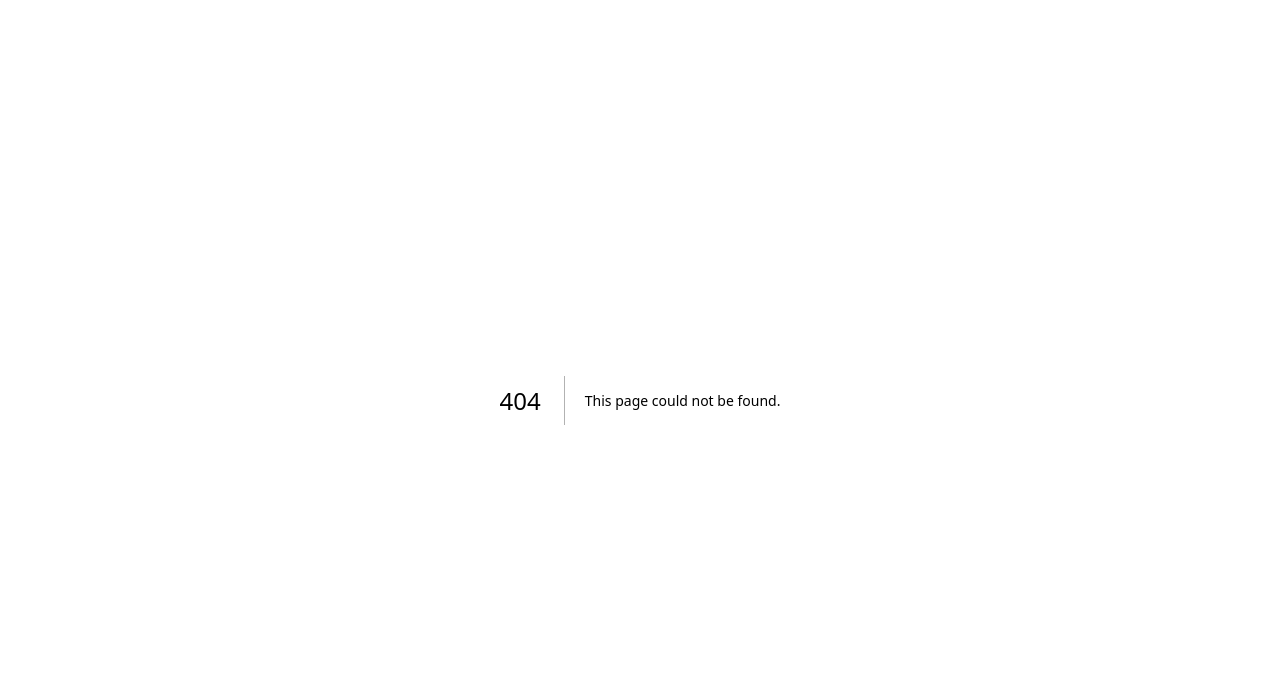
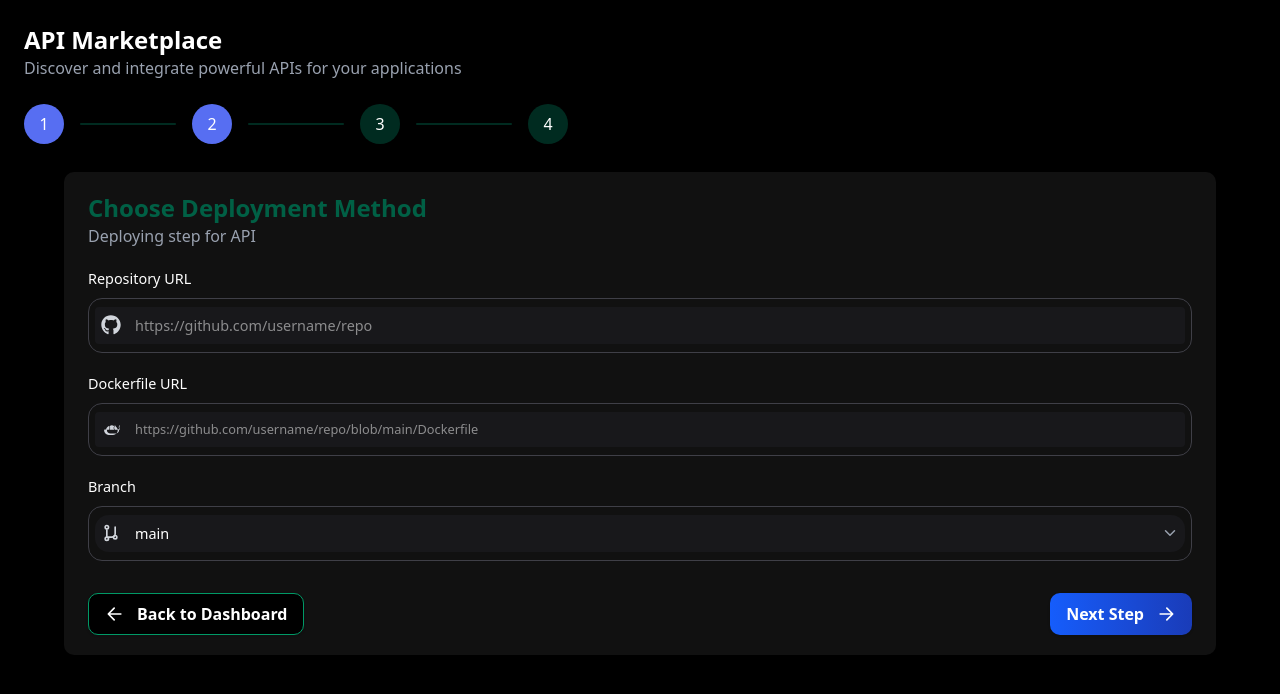
Before and after one commit to vky5/Blacktree, a Next.js app in the folder apps/web/: page /developers in a window 1280 px wide. Before the commit this address had no page. Shown: the top 694 px of the page. Built offline with nearby package versions, Linux system fonts and the light colour scheme.

Commit message:
integration page completed

```diff
--- /dev/null
+++ b/apps/web/src/app/developers/page.tsx
@@ -0,0 +1,37 @@
+'use client'
+
+import React, { useState } from 'react'
+
+import Steps from '@/components/Developers/Steps'
+import IntegrationStep1 from '@/components/Developers/IntegrationStep1';
+
+
+function HostAPI() {
+  const [currentStep, setCurrentStep] = useState(2);
+  const totalSteps = 4;
+
+  return (
+    <div className='bg-black min-h-screen p-6 text-white'>
+      <div className="mb-6">
+        <h1 className="text-2xl font-bold">API Marketplace</h1>
+        <p className="text-gray-400">Discover and integrate powerful APIs for your applications</p>
+      </div>
+
+      <div className="flex items-center gap-4">
+        {[...Array(totalSteps)].map((_, index) => (
+          <React.Fragment key={index}>
+            <Steps no={index + 1} active={currentStep >= index + 1} />
+            {index < totalSteps - 1 && (
+              <div className="h-0.5 w-24 bg-emerald-900/55 rounded" />
+            )}
+          </React.Fragment>
+        ))}
+      </div>
+      <div>
+        <IntegrationStep1 />
+      </div>
+    </div>
+  )
+}
+
+export default HostAPI;
--- a/apps/web/src/app/globals.css
+++ b/apps/web/src/app/globals.css
@@ -10,6 +10,7 @@
   --font-sans: var(--font-geist-sans);
   --font-mono: var(--font-geist-mono);
   --color-emerald: #047955;
+  --color-priBlue: #576EF2;
 }
 
 /*
--- /dev/null
+++ b/apps/web/src/components/Developers/IntegrationStep1.tsx
@@ -0,0 +1,136 @@
+import { FaGithub } from "react-icons/fa";
+
+function IntegrationStep1() {
+  return (
+    <div className="mx-10 my-7 px-6 py-5 bg-[#111] rounded-lg">
+      {/* heading */}
+      <div>
+        <div className="text-2xl font-semibold border-zinc-800 text-emerald-800">
+          Choose Deployment Method
+        </div>
+        <div className="text-gray-400">Deploying step for API</div>
+      </div>
+
+      {/* Info about the repository */}
+      <div className="mt-5 text-white text-[0.9rem]">Repository URL</div>
+      <div className="relative mt-2 group px-1.5 py-2 rounded-xl focus-within:border-emerald-600 focus-within:ring-1 focus-within:ring-emerald-800 border border-zinc-700 transition">
+        <span className="absolute left-3 top-1/2 -translate-y-1/2 text-gray-300 pointer-events-none">
+          <FaGithub size={20} />
+        </span>
+        <input
+          type="text"
+          placeholder="https://github.com/username/repo"
+          className="w-full pl-10 py-2 rounded text-[0.9rem] bg-zinc-900 text-white outline-none"
+        />
+      </div>
+      <div className="mt-5 text-white text-[0.9rem]">Dockerfile URL</div>
+      <div className="relative mt-2 group px-1.5 py-2 rounded-xl focus-within:border-emerald-600 focus-within:ring-1 focus-within:ring-emerald-800 border border-zinc-700 transition">
+        <span className="absolute left-3 top-1/2 -translate-y-1/2 text-gray-300 pointer-events-none">
+          {/* Docker icon SVG */}
+          <svg width={20} height={20} viewBox="0 0 32 32" fill="currentColor">
+            <path d="M29.5 17.2c-.2-.2-.5-.3-.8-.3h-2.1c-.2-2.1-1.6-4-3.6-5.3l-.7-.4-.5.7c-.6.8-.8 1.7-.7 2.6.1.7.4 1.4.9 2 .2.2.2.5 0 .7-.2.2-.5.2-.7 0-.6-.7-1-1.5-1.1-2.4-.1-.9.1-1.9.7-2.7l.5-.7-.7-.4c-2.1-1.2-4.5-1.2-6.6 0l-.7.4.5.7c.6.8.8 1.7.7 2.7-.1.9-.5 1.7-1.1 2.4-.2.2-.5.2-.7 0-.2-.2-.2-.5 0-.7.5-.6.8-1.3.9-2 .1-.9-.1-1.8-.7-2.6l-.5-.7-.7.4c-2 1.2-3.4 3.2-3.6 5.3h-2.1c-.3 0-.6.1-.8.3-.2.2-.3.5-.3.8 0 4.1 3.3 7.4 7.3 7.4h7.1c4.1 0 7.3-3.3 7.3-7.4 0-.3-.1-.6-.3-.8zm-7.3 6.1h-7.1c-3.2 0-5.7-2.6-5.7-5.8 0-.1.1-.2.2-.2h19.2c.1 0 .2.1.2.2 0 3.2-2.6 5.8-5.8 5.8z" />
+            <path d="M23.5 10.2c-.2-.1-.5-.1-.7.1-.2.2-.2.5 0 .7.5.6.8 1.3.9 2 .1.9-.1 1.8-.7 2.6l-.5.7.7.4c2.1 1.2 4.5 1.2 6.6 0l.7-.4-.5-.7c-.6-.8-.8-1.7-.7-2.6.1-.7.4-1.4.9-2 .2-.2.2-.5 0-.7-.2-.2-.5-.2-.7 0-.6.7-1 1.5-1.1 2.4-.1.9.1 1.9.7 2.7l.5.7-.7.4c-2.1 1.2-4.5 1.2-6.6 0l-.7-.4.5-.7c.6-.8.8-1.7.7-2.7-.1-.9-.5-1.7-1.1-2.4-.2-.2-.5-.2-.7 0z" />
+          </svg>
+        </span>
+        <input
+          type="text"
+          placeholder="https://github.com/username/repo/blob/main/Dockerfile"
+          className="w-full pl-10 py-2 rounded text-[0.8rem] bg-zinc-900 text-white outline-none"
+        />
+      </div>
+
+      {/* Choose which branch */}
+      <div className="mt-5 text-white text-[0.9rem]">Branch</div>
+      <div className="relative mt-2 group px-1.5 py-2 rounded-xl focus-within:border-emerald-600 focus-within:ring-1 focus-within:ring-emerald-800 border border-zinc-700 transition">
+        <span className="absolute left-3 top-1/2 -translate-y-1/2 text-gray-300 pointer-events-none">
+          {/* Branch icon SVG */}
+          <svg width={20} height={20} viewBox="0 0 24 24" fill="none">
+            <path
+              d="M7 7V17M7 7A2 2 0 1 1 7 3a2 2 0 0 1 0 4zm0 10a2 2 0 1 1 0 4 2 2 0 0 1 0-4zm10-12v8a4 4 0 0 1-4 4H7"
+              stroke="currentColor"
+              strokeWidth="2"
+              strokeLinecap="round"
+              strokeLinejoin="round"
+            />
+            <circle
+              cx="17"
+              cy="17"
+              r="2"
+              stroke="currentColor"
+              strokeWidth="2"
+            />
+          </svg>
+        </span>
+        <select
+          defaultValue="main"
+          className="appearance-none w-full pl-10 pr-8 py-2 rounded-xl text-[0.9rem] bg-zinc-900 text-white outline-none border-none focus:ring-0 transition"
+          style={{ WebkitAppearance: "none", MozAppearance: "none" }}
+        >
+          <option value="main">main</option>
+          <option value="dev">dev</option>
+          <option value="feature">feature</option>
+        </select>
+        <span className="pointer-events-none absolute right-3 top-1/2 -translate-y-1/2 text-gray-400">
+          {/* Chevron down icon */}
+          <svg width={18} height={18} fill="none" viewBox="0 0 24 24">
+            <path
+              d="M6 9l6 6 6-6"
+              stroke="currentColor"
+              strokeWidth="2"
+              strokeLinecap="round"
+              strokeLinejoin="round"
+            />
+          </svg>
+        </span>
+      </div>
+
+      <div className="flex justify-between mt-8 gap-3 w-full ">
+        <button
+          type="button"
+          className="hover:cursor-pointer flex items-center justify-center gap-2 px-4 py-2 rounded-lg bg-black border border-emerald-600 text-white font-semibold transition-colors duration-200 shadow-sm hover:bg-emerald-900"
+          onClick={() => (window.location.href = "/dashboard")}
+        >
+          <svg
+            className="mr-1"
+            width={20}
+            height={20}
+            fill="none"
+            viewBox="0 0 24 24"
+          >
+            <path
+              d="M11 19l-7-7 7-7M19 12H5"
+              stroke="currentColor"
+              strokeWidth="2"
+              strokeLinecap="round"
+              strokeLinejoin="round"
+            />
+          </svg>
+          Back to Dashboard
+        </button>
+        <button
+          type="button"
+          className="hover:cursor-pointer flex items-center justify-center gap-2 px-4 py-2 rounded-lg bg-gradient-to-r from-blue-600 to-blue-800 hover:from-blue-700 hover:to-blue-900 text-white font-semibold transition-colors duration-200 shadow-sm"
+        >
+          Next Step
+          <svg
+            className="ml-1"
+            width={20}
+            height={20}
+            fill="none"
+            viewBox="0 0 24 24"
+          >
+            <path
+              d="M13 5l7 7-7 7M5 12h14"
+              stroke="currentColor"
+              strokeWidth="2"
+              strokeLinecap="round"
+              strokeLinejoin="round"
+            />
+          </svg>
+        </button>
+      </div>
+    </div>
+  );
+}
+
+export default IntegrationStep1;
--- /dev/null
+++ b/apps/web/src/components/Developers/Steps.tsx
@@ -0,0 +1,16 @@
+type StepProps = {
+  no: number;
+  active: boolean;
+};
+
+function Steps({ no, active }: StepProps) {
+return (
+    <span
+        className={`flex items-center justify-center w-10 h-10 ${active ? "bg-priBlue" : "bg-emerald-900/55"} rounded-full`}
+    >
+        {no}
+    </span>
+);
+}
+
+export default Steps;
--- a/apps/web/src/middleware.ts
+++ b/apps/web/src/middleware.ts
@@ -1,7 +1,7 @@
 import { clerkMiddleware, createRouteMatcher } from '@clerk/nextjs/server';
 
 // Define public routes using createRouteMatcher
-const isPublicRoute = createRouteMatcher(['/', '/auth/login', '/auth/signup', '/marketplace']);
+const isPublicRoute = createRouteMatcher(['/', '/auth/login', '/auth/signup', '/marketplace', '/developers']);
 //TODO dissable the other public routes
 
 export default clerkMiddleware(async (auth, req) => {
--- a/apps/web/src/utils/clerk/oauth.ts
+++ b/apps/web/src/utils/clerk/oauth.ts
@@ -52,6 +52,4 @@ redirects to → /sso-callback (your `redirectUrl`)
 Clerk finalizes login, creates session
      ↓
 redirects to → /dashboard (your `redirectUrlComplete`)
-
-
 */
--- a/package.json
+++ b/package.json
@@ -9,5 +9,5 @@
   "keywords": [],
   "author": "",
   "license": "ISC",
-  "packageManager": "pnpm@10.9.0"
+  "packageManager": "pnpm@10.11.0"
 }
```
Also changed, not shown: apps/web/src/components/Developers/Page2.tsx (added), apps/web/src/components/Developers/Page3.tsx (added), apps/web/src/components/Developers/Page4.tsx (added).
